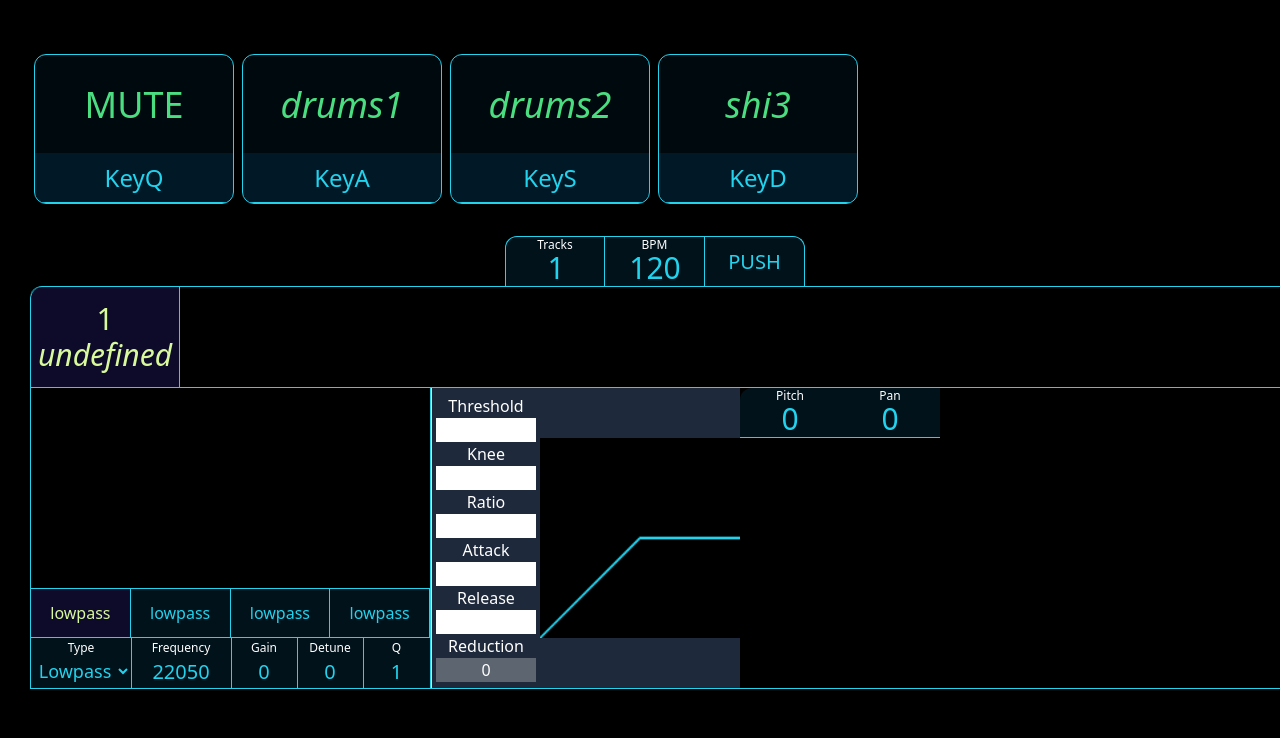
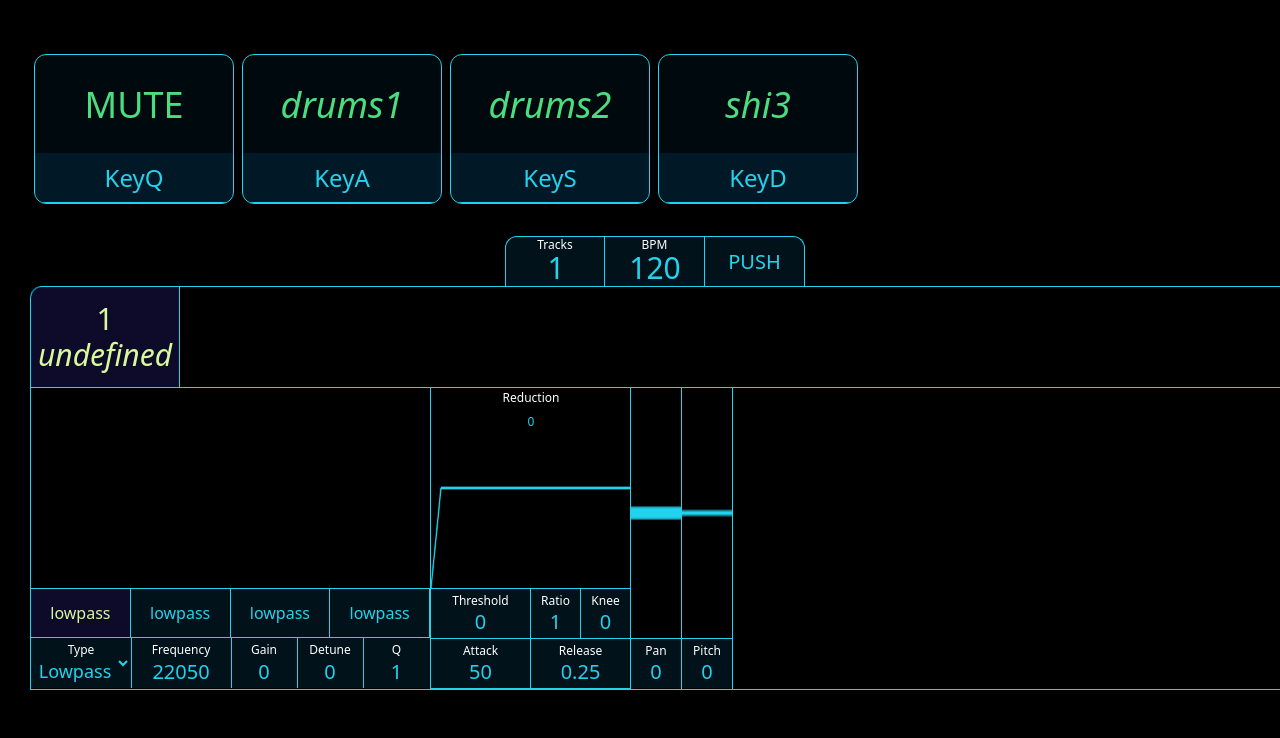
Before and after one commit to emiluppenberg/trackjockey, a Nuxt app: page / in a window 1280 px wide. Shown: the top 738 px of the page. Built offline with nearby package versions, Linux system fonts and the light colour scheme.

Commit message:
looknice

```diff
--- a/app/components/mixer-compressor.vue
+++ b/app/components/mixer-compressor.vue
@@ -1,6 +1,11 @@
 <script setup lang="ts">
+import {
+  handleScrollValue,
+  handleScrollAudioParam,
+  selectAllText,
+} from "~/types2";
+
 const audioStore = useAudioStore();
-
 const cCanvas = ref<HTMLCanvasElement>();
 const aCanvas = ref<HTMLCanvasElement>();
 
@@ -9,6 +14,19 @@ let array = new Uint8Array(audioStore.comp_fftSize);
 const canvasWidth = 200;
 const canvasHeight = 200;
 
+const attackRef = ref<number>(
+  Math.round(audioStore.activeMixer!.compressorNode.attack.value * 1000)
+);
+
+watch(
+  () => attackRef.value,
+  (value) => {
+    if (value) {
+      audioStore.activeMixer!.compressorNode.attack.value = value / 1000;
+      drawCompressor(0);
+    }
+  }
+);
 watch(
   () => audioStore.isPlaying,
   (value) => {
@@ -37,7 +55,7 @@ function drawCompressor(outputY: number) {
   const kneeNorm = (comp.knee.value - DB_BOTTOM) / (DB_TOP - DB_BOTTOM);
   const kneeSpan = h / 2 - (1 - kneeNorm) * h;
 
-  const attackWidth = comp.attack.value * w * 10;
+  const attackWidth = comp.attack.value * w;
 
   const canCtx = cCanvas.value.getContext("2d")!;
   canCtx.clearRect(0, 0, w, h);
@@ -136,80 +154,160 @@ function drawAudio() {
 
 <template>
   <div
-    v-if="audioStore.activeMixer"
     id="mixer-compressor"
-    class="flex items-center bg-slate-800 border-l"
+    class="flex flex-col"
+    :style="{ width: `${canvasWidth}px` }"
   >
-    <div class="flex flex-col items-center">
-      <div id="compressor-threshold" class="flex flex-col items-center">
-        <label>Threshold</label>
-        <input
-          type="number"
-          step="1"
-          v-model="audioStore.activeMixer.compressorNode.threshold.value"
-          class="w-[100px] mx-1 text-center"
-          @change="drawCompressor(0)"
-        />
-      </div>
-      <div id="compressor-knee" class="flex flex-col items-center">
-        <label>Knee</label>
-        <input
-          type="number"
-          step="1"
-          v-model="audioStore.activeMixer.compressorNode.knee.value"
-          class="w-[100px] mx-1 text-center"
-          @change="drawCompressor(0)"
-        />
-      </div>
-      <div id="compressor-ratio" class="flex flex-col items-center">
-        <label>Ratio</label>
-        <input
-          type="number"
-          step="1"
-          v-model="audioStore.activeMixer.compressorNode.ratio.value"
-          class="w-[100px] mx-1 text-center"
-          @change="drawCompressor(0)"
-        />
-      </div>
-      <div id="compressor-attack" class="flex flex-col items-center">
-        <label>Attack</label>
-        <input
-          type="number"
-          step="0.001"
-          v-model="audioStore.activeMixer.compressorNode.attack.value"
-          class="w-[100px] mx-1 text-center"
-          @change="drawCompressor(0)"
-        />
-      </div>
-      <div id="compressor-release" class="flex flex-col items-center">
-        <label>Release</label>
-        <input
-          type="number"
-          step="100"
-          v-model="audioStore.activeMixer.compressorNode.release.value"
-          class="w-[100px] mx-1 text-center"
-          @change="drawCompressor(0)"
-        />
-      </div>
-      <div id="compressor-reduction" class="flex flex-col items-center">
-        <label>Reduction</label>
+    <!-- Visual -->
+    <div
+      class="relative bg-transparent border-r border-cyan-400"
+      :style="{ width: `${canvasWidth}px`, height: `${canvasHeight}px` }"
+    >
+      <div
+        id="compressor-reduction"
+        class="h-[50px] w-[100px] absolute top-0 left-[50px] flex flex-col text-xs text-center justify-center items-center hover:cursor-pointer"
+      >
+        Reduction
         <input
           disabled
           type="number"
           step="100"
-          v-model="audioStore.activeMixer.compressorNode.reduction"
-          class="w-[100px] mx-1 text-center"
+          v-model="audioStore.activeMixer!.compressorNode.reduction"
+          class="h-[30px] text-center text-xs text-cyan-400 bg-transparent hover:cursor-pointer"
+        />
+      </div>
+      <canvas ref="cCanvas" class="w-full h-full absolute inset-0"></canvas>
+      <canvas ref="aCanvas" class="w-full h-full absolute inset-0"></canvas>
+    </div>
+    <div
+      id="compressor-config"
+      class="flex flex-wrap bg-sky-800/20 border-t border-cyan-400"
+    >
+      <div
+        id="compressor-threshold"
+        class="relative h-[50px] w-[100px] pt-1 flex flex-col text-xs text-center border-b border-r border-cyan-400 hover:cursor-pointer"
+      >
+        Threshold
+        <input
+          type="number"
+          step="1"
+          max="0"
+          v-model="audioStore.activeMixer!.compressorNode.threshold.value"
+          class="absolute inset-0 pt-4 h-full text-center text-xl text-cyan-400 bg-transparent hover:cursor-pointer"
+          @wheel.prevent="
+            (e) => {
+              handleScrollAudioParam(
+                e,
+                audioStore.activeMixer!.compressorNode.threshold
+              );
+              drawCompressor(0);
+              selectAllText(e);
+            }
+          "
           @change="drawCompressor(0)"
+          @focus="(e) => selectAllText(e)"
+        />
+      </div>
+      <div
+        id="compressor-ratio"
+        class="relative h-[50px] w-[50px] pt-1 flex flex-col text-xs text-center border-b border-r border-cyan-400 hover:cursor-pointer"
+      >
+        Ratio
+        <input
+          type="number"
+          step="1"
+          min="1"
+          max="20"
+          v-model="audioStore.activeMixer!.compressorNode.ratio.value"
+          class="absolute inset-0 pt-4 h-full text-center text-xl text-cyan-400 bg-transparent hover:cursor-pointer"
+          @wheel.prevent="
+            (e) => {
+              handleScrollAudioParam(
+                e,
+                audioStore.activeMixer!.compressorNode.ratio
+              );
+              drawCompressor(0);
+              selectAllText(e);
+            }
+          "
+          @change="drawCompressor(0)"
+          @focus="(e) => selectAllText(e)"
+        />
+      </div>
+      <div
+        id="compressor-knee"
+        class="relative h-[50px] w-[50px] pt-1 flex flex-col text-xs text-center border-b border-r border-cyan-400 hover:cursor-pointer"
+      >
+        Knee
+        <input
+          type="number"
+          step="1"
+          min="0"
+          max="40"
+          v-model="audioStore.activeMixer!.compressorNode.knee.value"
+          class="absolute inset-0 pt-4 h-full text-center text-xl text-cyan-400 bg-transparent hover:cursor-pointer"
+          @wheel.prevent="
+            (e) => {
+              handleScrollAudioParam(
+                e,
+                audioStore.activeMixer!.compressorNode.knee
+              );
+              drawCompressor(0);
+              selectAllText(e);
+            }
+          "
+          @change="drawCompressor(0)"
+          @focus="(e) => selectAllText(e)"
+        />
+      </div>
+      <div
+        id="compressor-attack"
+        class="relative h-[50px] w-[100px] pt-1 flex flex-col text-xs text-center border-b border-r border-cyan-400 hover:cursor-pointer"
+      >
+        Attack
+        <input
+          type="number"
+          step="1"
+          min="0"
+          v-model="attackRef"
+          class="absolute inset-0 pt-4 h-full text-center text-xl text-cyan-400 bg-transparent hover:cursor-pointer"
+          @wheel.prevent="
+            (e) => {
+              handleScrollValue(e);
+              drawCompressor(0);
+              selectAllText(e);
+            }
+          "
+          @change="drawCompressor(0)"
+          @focus="(e) => selectAllText(e)"
+        />
+      </div>
+      <!-- TODO! -->
+      <div
+        id="compressor-release"
+        class="relative h-[50px] w-[100px] pt-1 flex flex-col text-xs text-center border-b border-r border-cyan-400 hover:cursor-pointer"
+      >
+        Release
+        <input
+          type="number"
+          step="0.1"
+          min="0"
+          v-model="audioStore.activeMixer!.compressorNode.release.value"
+          class="absolute inset-0 pt-4 h-full text-center text-xl text-cyan-400 bg-transparent hover:cursor-pointer"
+          @wheel.prevent="
+            (e) => {
+              handleScrollAudioParam(
+                e,
+                audioStore.activeMixer!.compressorNode.release
+              );
+              drawCompressor(0);
+              selectAllText(e);
+            }
+          "
+          @change="drawCompressor(0)"
+          @focus="(e) => selectAllText(e)"
         />
       </div>
     </div>
-    <!-- Visual -->
-    <div
-      class="relative bg-black"
-      :style="{ width: `${canvasWidth}px`, height: `${canvasHeight}px` }"
-    >
-      <canvas ref="cCanvas" class="w-full h-full absolute inset-0"></canvas>
-      <canvas ref="aCanvas" class="w-full h-full absolute inset-0"></canvas>
-    </div>
   </div>
 </template>
--- a/app/components/mixer-equalizer.vue
+++ b/app/components/mixer-equalizer.vue
@@ -26,7 +26,7 @@ watch(
   (newMixer) => {
     if (newMixer) {
       activeFilterIdx.value = 0;
-      filterTypeRefs.value = newMixer.filterNodes.map(f => f.type);
+      filterTypeRefs.value = newMixer.filterNodes.map((f) => f.type);
       drawFilter();
     }
   }
@@ -165,11 +165,11 @@ function drawAudio() {
       class="flex justify-center h-[50px] bg-sky-800/20"
     >
       <div
-        class="h-[50px] w-[100px] flex flex-col text-xs text-center justify-center border-r border-cyan-400 hover:cursor-pointer"
+        class="relative h-[50px] w-[100px] pt-1 flex flex-col text-xs text-center border-r border-cyan-400 hover:cursor-pointer"
       >
         <span>Type</span>
         <select
-          class="h-[30px] text-center text-lg text-cyan-400 bg-transparent hover:cursor-pointer"
+          class="absolute inset-0 pt-4 h-full text-center text-lg text-cyan-400 bg-transparent hover:cursor-pointer"
           v-model="audioStore.activeMixer!.filterNodes[activeFilterIdx]!.type"
           @change="
             (e) => {
@@ -189,7 +189,7 @@ function drawAudio() {
         </select>
       </div>
       <div
-        class="h-[50px] w-[100px] flex flex-col text-xs text-center justify-center border-r border-cyan-400 hover:cursor-pointer"
+        class="relative h-[50px] w-[100px] pt-1 flex flex-col text-xs text-center border-r border-cyan-400 hover:cursor-pointer"
       >
         <span>Frequency</span>
         <input
@@ -200,7 +200,7 @@ function drawAudio() {
             audioStore.activeMixer!.filterNodes[activeFilterIdx]!.frequency
               .value
           "
-          class="h-[30px] text-center text-xl text-cyan-400 bg-transparent hover:cursor-pointer"
+          class="absolute inset-0 pt-4 h-full text-center text-xl text-cyan-400 bg-transparent hover:cursor-pointer"
           @wheel.prevent="
             (e) => {
               handleScrollAudioParam(
@@ -208,6 +208,7 @@ function drawAudio() {
                 audioStore.activeMixer!.filterNodes[activeFilterIdx]!.frequency
               );
               drawFilter();
+              selectAllText(e);
             }
           "
           @input="drawFilter()"
@@ -220,7 +221,7 @@ function drawAudio() {
         />
       </div>
       <div
-        class="h-[50px] w-[66px] flex flex-col text-xs text-center justify-center border-r border-cyan-400 hover:cursor-pointer"
+        class="relative h-[50px] w-[66px] pt-1 flex flex-col text-xs text-center border-r border-cyan-400 hover:cursor-pointer"
       >
         Gain
         <input
@@ -230,7 +231,7 @@ function drawAudio() {
           v-model="
             audioStore.activeMixer!.filterNodes[activeFilterIdx]!.gain.value
           "
-          class="h-[30px] text-center text-xl text-cyan-400 bg-transparent hover:cursor-pointer"
+          class="absolute inset-0 pt-4 h-full text-center text-xl text-cyan-400 bg-transparent hover:cursor-pointer"
           @wheel.prevent="
             (e) => {
               handleScrollAudioParam(
@@ -238,6 +239,7 @@ function drawAudio() {
                 audioStore.activeMixer!.filterNodes[activeFilterIdx]!.gain
               );
               drawFilter();
+              selectAllText(e);
             }
           "
           @input="drawFilter()"
@@ -250,7 +252,7 @@ function drawAudio() {
         />
       </div>
       <div
-        class="h-[50px] w-[66px] flex flex-col text-xs text-center justify-center border-r border-cyan-400 hover:cursor-pointer"
+        class="relative h-[50px] w-[66px] pt-1 flex flex-col text-xs text-center border-r border-cyan-400 hover:cursor-pointer"
       >
         Detune
         <input
@@ -260,7 +262,7 @@ function drawAudio() {
           v-model="
             audioStore.activeMixer!.filterNodes[activeFilterIdx]!.detune.value
           "
-          class="h-[30px] text-center text-xl text-cyan-400 bg-transparent hover:cursor-pointer"
+          class="absolute inset-0 pt-4 h-full text-center text-xl text-cyan-400 bg-transparent hover:cursor-pointer"
           @wheel.prevent="
             (e) => {
               handleScrollAudioParam(
@@ -268,6 +270,7 @@ function drawAudio() {
                 audioStore.activeMixer!.filterNodes[activeFilterIdx]!.detune
               );
               drawFilter();
+              selectAllText(e);
             }
           "
           @input="drawFilter()"
@@ -280,7 +283,7 @@ function drawAudio() {
         />
       </div>
       <div
-        class="h-[50px] w-[66px] flex flex-col text-xs text-center justify-center hover:cursor-pointer"
+        class="relative h-[50px] w-[66px] pt-1 flex flex-col text-xs text-center hover:cursor-pointer"
       >
         Q
         <input
@@ -290,7 +293,7 @@ function drawAudio() {
           v-model="
             audioStore.activeMixer!.filterNodes[activeFilterIdx]!.Q.value
           "
-          class="h-[30px] text-center text-xl text-cyan-400 bg-transparent hover:cursor-pointer"
+          class="absolute inset-0 pt-4 h-full text-center text-xl text-cyan-400 bg-transparent hover:cursor-pointer"
           @wheel.prevent="
             (e) => {
               handleScrollAudioParam(
@@ -298,6 +301,7 @@ function drawAudio() {
                 audioStore.activeMixer!.filterNodes[activeFilterIdx]!.Q
               );
               drawFilter();
+              selectAllText(e);
             }
           "
           @input="drawFilter()"
--- a/app/components/mixer-pan.vue
+++ /dev/null
@@ -1,41 +0,0 @@
-<script setup lang="ts">
-import { handleScrollValue, selectAllText } from '~/types2';
-
-const audioStore = useAudioStore();
-
-function setPitch(e: Event) {
-  e.preventDefault();
-
-  const element = e.target as HTMLInputElement;
-  audioStore.activeMixer!.pitch = Number(element.value);
-  audioStore.activeMixer!.pitcherNode.parameters.get("pitch")!.value =
-    audioStore.activeMixer!.pitch;
-}
-</script>
-
-<template>
-    <div
-      class="flex flex-col w-[100px] rounded-tl-xl rounded-bl-xl text-white"
-    >
-      <div
-        class="max-h-[50px] grow text-xs text-center border-b rounded-tl-xl border-cyan-400 bg-sky-800/20 hover:cursor-pointer"
-      >
-        Pitch
-        <input
-          id="pitch"
-          type="number"
-          step="1"
-          class="w-[100px] h-[30px] text-center text-3xl text-cyan-400 bg-transparent hover:cursor-pointer"
-          :value="audioStore.activeMixer!.pitch"
-          @wheel.prevent="
-            (e) => {
-              handleScrollValue(e);
-              setPitch(e);
-            }
-          "
-          @input="(e) => setPitch(e)"
-          @focus="(e) => selectAllText(e)"
-        />
-      </div>
-      </div>
-</template>
--- /dev/null
+++ b/app/components/mixer-param.vue
@@ -0,0 +1,110 @@
+<script setup lang="ts">
+import { selectAllText } from "~/types2";
+const audioStore = useAudioStore();
+
+const props = defineProps<{
+  paramValue: number;
+  paramName: string;
+  step: number;
+  max: number;
+  min: number;
+}>();
+const emit = defineEmits(["setParam"]);
+
+const canvas = ref<HTMLCanvasElement>();
+const canvasHeight = 250;
+
+const paramRef = ref<number>(props.paramValue);
+
+let isDragging = false;
+
+watch(
+  () => paramRef.value,
+  (newValue) => {
+    emit("setParam", newValue);
+    drawParam(newValue);
+  }
+);
+
+onMounted(() => {
+  drawParam(paramRef.value);
+
+  canvas.value!.addEventListener("mousedown", (e) => {
+    isDragging = true;
+    handleClickParam(e);
+  });
+  canvas.value!.addEventListener("mousemove", (e) => {
+    if (!isDragging) return;
+    handleClickParam(e);
+  });
+  window.addEventListener("mouseup", () => {
+    isDragging = false;
+  });
+});
+
+function drawParam(param: number) {
+  const w = canvas.value!.width;
+  const h = canvas.value!.height;
+
+  const paramZeroY = h / 2;
+  const paramH = h / (props.max * 2);
+
+  const paramY =
+    paramZeroY - (param / props.max) * (paramZeroY - paramH / 2) - paramH / 2;
+
+  const ctx = canvas.value!.getContext("2d")!;
+  ctx.clearRect(0, 0, w, h);
+
+  ctx.fillStyle = "#22d3ee";
+  ctx.fillRect(0, paramY, w, paramH);
+  ctx.fill();
+}
+
+function handleScrollParam(e: WheelEvent) {
+  if (e.deltaY < 0 && paramRef.value < props.max) paramRef.value += props.step;
+  if (e.deltaY > 0 && paramRef.value > props.min) paramRef.value -= props.step;
+}
+
+function handleClickParam(e: MouseEvent) {
+  const h = canvas.value!.clientHeight;
+  const paramZeroY = h / 2;
+
+  const canvasRect = canvas.value!.getBoundingClientRect();
+  const y = e.clientY - canvasRect.top;
+  const yOffset = paramZeroY - y;
+
+  const param = Math.round((yOffset / paramZeroY) * props.max);
+
+  paramRef.value = param;
+}
+</script>
+
+<template>
+  <div
+    id="mixer-pan-container"
+    class="flex flex-col text-white border-r border-cyan-400"
+    @wheel.prevent="(e) => handleScrollParam(e)"
+  >
+    <div
+      class="relative w-full bg-transparent"
+      :style="{ height: `${canvasHeight}px` }"
+      @mousedown.left.prevent="(e) => handleClickParam(e)"
+    >
+      <canvas ref="canvas" class="w-full h-full absolute inset-0"></canvas>
+    </div>
+    <div
+      class="bg-sky-800/20 relative h-[50px] w-[50px] pt-1 flex flex-col text-xs text-center border-t border-cyan-400 hover:cursor-pointer"
+    >
+      {{ paramName }}
+      <input
+        type="number"
+        :step="step"
+        :min="min"
+        :max="max"
+        class="absolute inset-0 pt-4 h-full text-center text-xl text-cyan-400 bg-transparent hover:cursor-pointer"
+        v-model="paramRef"
+        @focus="(e) => selectAllText(e)"
+      />
+    </div>
+  </div>
+</template>
--- a/app/components/mixer-pitch.vue
+++ b/app/components/mixer-pitch.vue
@@ -1,26 +1,41 @@
 <script setup lang="ts">
-import { handleScrollAudioParam, selectAllText } from '~/types2';
+import { handleScrollValue, selectAllText } from '~/types2';
 
 const audioStore = useAudioStore();
+
+function setPitch(e: Event) {
+  e.preventDefault();
+
+  const element = e.target as HTMLInputElement;
+  audioStore.activeMixer!.pitch = Number(element.value);
+  audioStore.activeMixer!.pitcherNode.parameters.get("pitch")!.value =
+    audioStore.activeMixer!.pitch;
+}
 </script>
 
 <template>
-    <div class="flex flex-col w-[100px] rounded-tl-xl rounded-bl-xl text-white">
-        <div
-        class="max-h-[50px] grow text-xs text-center border-b border-cyan-400 bg-sky-800/20 hover:cursor-pointer"
-        >
-        Pan
+    <div
+      class="flex flex-col text-white border-r border-cyan-400"
+    >
+      <div
+        class="bg-sky-800/20 relative h-[50px] w-[50px] pt-1 flex flex-col text-xs text-center border-b border-cyan-400 hover:cursor-pointer"
+      >
+        Pitch
         <input
-        id="pan"
-        type="number"
-        step="0.1"
-        min="-1"
-        max="1"
-        class="w-[100px] h-[30px] text-center text-3xl text-cyan-400 bg-transparent hover:cursor-pointer"
-        v-model="audioStore.activeMixer!.pannerNode.pan.value"
-        @wheel.prevent="(e) => handleScrollAudioParam(e, audioStore.activeMixer!.pannerNode.pan)"
-        @focus="(e) => selectAllText(e)"
+          id="pitch"
+          type="number"
+          step="1"
+          class="absolute inset-0 pt-4 h-full text-center text-xl text-cyan-400 bg-transparent hover:cursor-pointer"
+          :value="audioStore.activeMixer!.pitch"
+          @wheel.prevent="
+            (e) => {
+              handleScrollValue(e);
+              setPitch(e);
+            }
+          "
+          @input="(e) => setPitch(e)"
+          @focus="(e) => selectAllText(e)"
         />
       </div>
-    </div>
+      </div>
 </template>
--- a/app/components/mixer.vue
+++ b/app/components/mixer.vue
@@ -1,5 +1,11 @@
 <script setup lang="ts">
 const audioStore = useAudioStore();
+
+function handleSetPitch(value: number) {
+  audioStore.activeMixer!.pitch = value;
+  audioStore.activeMixer!.pitcherNode.parameters.get("pitch")!.value =
+    audioStore.activeMixer!.pitch;
+}
 </script>
 
 <template>
@@ -7,8 +13,27 @@ const audioStore = useAudioStore();
     <div class="w-full border-b border-l border-cyan-400 flex">
       <MixerEqualizer v-if="audioStore.eqAnalyser"></MixerEqualizer>
       <MixerCompressor v-if="audioStore.compAnalyser"></MixerCompressor>
-      <MixerPan></MixerPan>
-      <MixerPitch></MixerPitch>
+      <!-- Pan -->
+      <MixerParam
+        :param-name="'Pan'"
+        :param-value="audioStore.activeMixer!.pannerNode.pan.value"
+        :step="1"
+        :max="10"
+        :min="-10"
+        @set-param="
+          (value) => (audioStore.activeMixer!.pannerNode.pan.value = value / 10)
+        "
+      ></MixerParam>
+      <!-- Pitch -->
+      <MixerParam
+        :param-name="'Pitch'"
+        :param-value="audioStore.activeMixer!.pitch"
+        :step="1"
+        :max="24"
+        :min="-24"
+        @set-param="(value) => handleSetPitch(value)"
+      >
+      </MixerParam>
     </div>
   </div>
 </template>
--- a/app/pages/index.vue
+++ b/app/pages/index.vue
@@ -9,7 +9,7 @@ const audioStore = useAudioStore();
       class="pl-[30px] mt-[50px]"
     ></Tracker>
     <Mixer
-      v-if="audioStore.ctx && audioStore.tracker"
+      v-if="audioStore.ctx && audioStore.activeMixer"
       class="pl-[30px]"
     ></Mixer>
     <Figures class="px-[30px] my-[50px]"></Figures>
--- a/app/types2.ts
+++ b/app/types2.ts
@@ -318,7 +318,6 @@ export function initializeNotes64(notes: string): Note[] {
     idx += step;
   }
 
-  console.log(notes64);
   return notes64;
 }
 
@@ -329,7 +328,7 @@ export function handleScrollAudioParam(e: WheelEvent, model: AudioParam) {
   if (e.deltaY < 0) model.value = Math.round((model.value + step) * 10) / 10;
   if (e.deltaY > 0) model.value = Math.round((model.value - step) * 10) / 10;
 
-  if (model.value % 1 !== 0) element.value = model.value.toFixed(1);
+  if (model.value % 1 !== 0) element.value = model.value.toFixed(2);
   else element.value = model.value.toString();
 }
 
```
